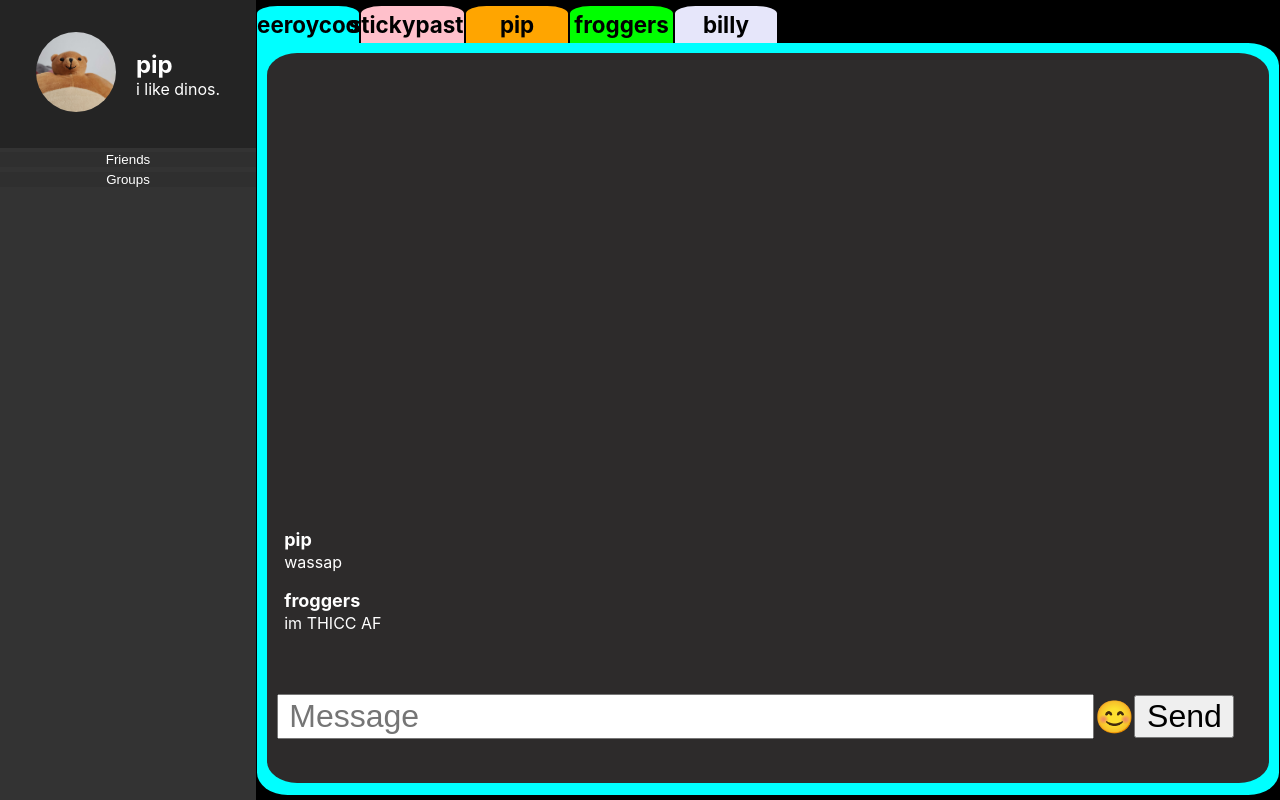
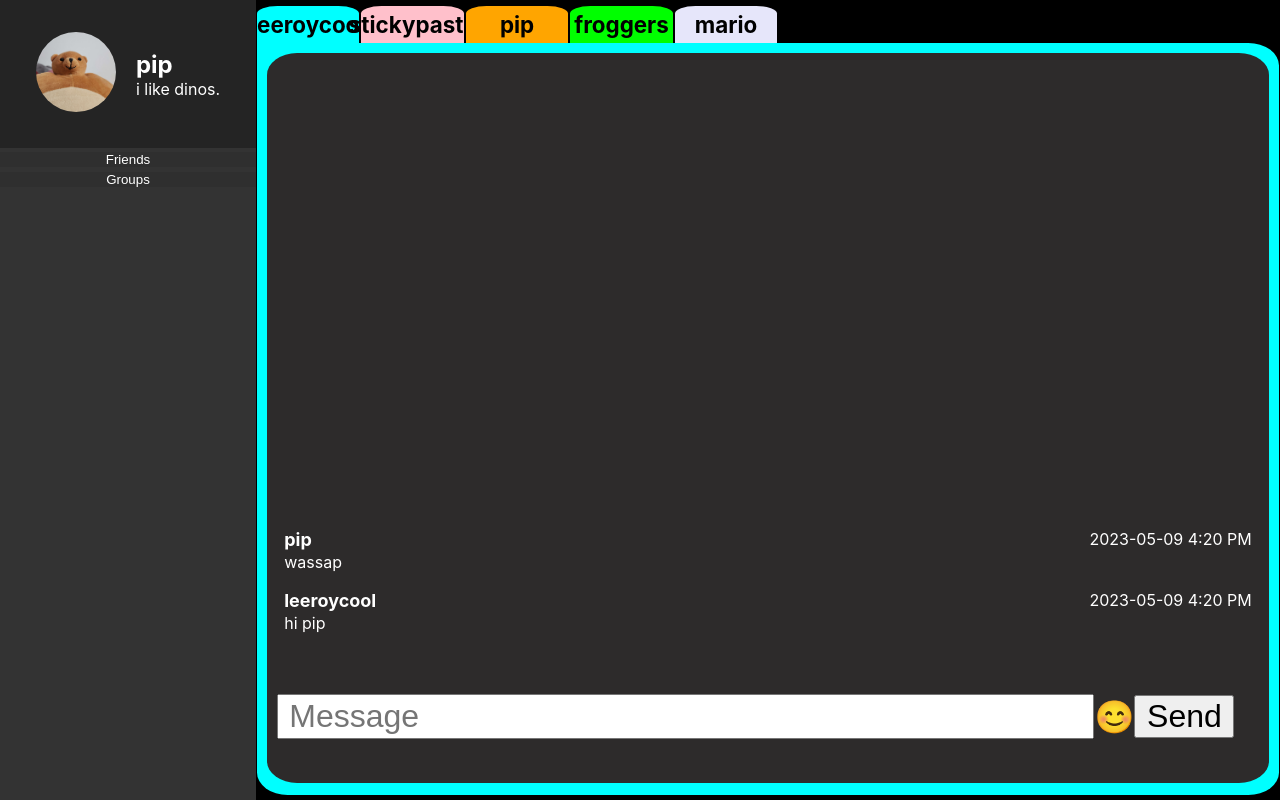
Before and after one commit to leeroygomos/blabber, a React (Create React App) app in the folder client/: page / in a window 1280 px wide. Built offline with nearby package versions, Linux system fonts and the light colour scheme.

Commit message:
updated message structure and added message scrolling

```diff
--- a/client/src/App.js
+++ b/client/src/App.js
@@ -8,7 +8,30 @@ function App() {
   // const [isConnected, setIsConnected] = useState(socket.connected);
   // const [message, setMessage] = useState('');
   // const [messages, setMessages] = useState([]);
-  const [activeChats, setActiveChats] = useState(['leeroycool','stickypasta','pip','froggers','billy'])
+  const [activeChats, setActiveChats] = useState(
+    [
+      {
+      user: 'leeroycool',
+      messages: [{username:'leeroycool', message:'hi pip', timestamp: '2023-05-09 4:20 PM'}, {username:'pip', message:'wassap', timestamp: '2023-05-09 4:20 PM'}]
+      },
+      {
+        user: 'stickypasta',
+        messages: [{username:'pip', message: 'ayo', timestamp: '2023-05-09 4:20 PM'}, {username:'stickypasta', message: 'u r so cute pip!', timestamp: '2023-05-09 4:20 PM'}, {username:'pip', message: 'ya i know :))', timestamp: '2023-05-09 4:20 PM'}]
+      },
+      {
+        user: 'pip',
+        messages: [{username:'pip', message: 'hello to myself', timestamp: '2023-05-09 4:20 PM'},{username:'pip', message: 'hello to myself', timestamp: '2023-05-09 4:20 PM'},{username:'pip', message: 'hello to myself', timestamp: '2023-05-09 4:20 PM'},{username:'pip', message: 'hello to myself', timestamp: '2023-05-09 4:20 PM'},{username:'pip', message: 'hello to myself', timestamp: '2023-05-09 4:20 PM'},{username:'pip', message: 'hello to myself', timestamp: '2023-05-09 4:20 PM'},{username:'pip', message: 'hello to myself', timestamp: '2023-05-09 4:20 PM'},{username:'pip', message: 'hello to myself', timestamp: '2023-05-09 4:20 PM'},{username:'pip', message: 'hello to myself', timestamp: '2023-05-09 4:20 PM'},{username:'pip', message: 'hello to myself', timestamp: '2023-05-09 4:20 PM'},{username:'pip', message: 'hello to myself', timestamp: '2023-05-09 4:20 PM'},{username:'pip', message: 'hello to myself', timestamp: '2023-05-09 4:20 PM'},{username:'pip', message: 'hello to myself', timestamp: '2023-05-09 4:20 PM'}]
+      },
+      {
+        user: 'froggers',
+        messages: [{username:'pip', message: 'sup dawg', timestamp: '2023-05-09 4:20 PM'}, {username:'froggers', message: 'im soo THICC', timestamp: '2023-05-09 4:20 PM'}]
+      },
+      {
+        user: 'mario',
+        messages: [{username:'pip', message: 'who tf is this?', timestamp: '2023-05-09 4:20 PM'}, {username:'mario', message: 'its a me MARIO!', timestamp: '2023-05-09 4:20 PM'}]
+      }
+    ]
+    )
 
   // useEffect(() => {
   //   function onConnect() {
--- a/client/src/components/Chat/Chat.jsx
+++ b/client/src/components/Chat/Chat.jsx
@@ -8,7 +8,7 @@ export default function Chat({activeChats}){
             {
                 activeChats.length > 0
                 ?
-                <Tabs tabNames={activeChats}/>
+                <Tabs activeChats={activeChats}/>
                 :
                 <div className='placeholder'>
                     <p>You have no friends</p>
--- a/client/src/components/Messages/Messages.css
+++ b/client/src/components/Messages/Messages.css
@@ -7,6 +7,7 @@
     height: 97%;
     border-radius: 3%;
     color: white;
+    overflow-x: hidden;
 }
 
 .messages {
@@ -19,7 +20,7 @@
 .message-item {
     display: flex;
     flex-direction: column;
-    height: 10%;
+    min-height: 10%;
     margin: 0.1%
 }
 
@@ -32,6 +33,12 @@
     margin: 1px 1rem;
 }
 
+.message-item-header {
+    display: flex;
+    flex-direction: row;
+    justify-content:space-between;
+}
+
 .message-item .user {
     font-size: large;
     font-weight: bold;
@@ -42,3 +49,19 @@
     justify-content: center;
     align-items: center;
 }
+
+::-webkit-scrollbar {
+    width: 10px;
+}
+
+::-webkit-scrollbar-track {
+    background: transparent;
+}
+
+::-webkit-scrollbar-thumb {
+    background: #888;
+}
+
+::-webkit-scrollbar-thumb:hover {
+    background: #555;
+}
--- a/client/src/components/Messages/Messages.jsx
+++ b/client/src/components/Messages/Messages.jsx
@@ -8,7 +8,7 @@ export default function Messages({messages}){
             <div className='messages'>
                 {messages.length > 0
                     ? messages.map((message) => {
-                            return <MessageItem username={message.username} message={message.msg}/>
+                            return <MessageItem username={message.username} message={message.message} timestamp={message.timestamp}/>
                         })
                     : <p className="placeholder">No messages</p>
                 }
@@ -18,10 +18,13 @@ export default function Messages({messages}){
     );
 }
 
-function MessageItem({username, message}){
+function MessageItem({username, message, timestamp}){
     return(
         <div className='message-item'>
-            <p className='user'>{username}</p>
+            <div className='message-item-header'>
+                <p className='user'>{username}</p>
+                <p className='timestamp'>{timestamp}</p>
+            </div>
             <p classname='message'>{message}</p>
         </div>
     );
--- a/client/src/components/Tabs/Tabs.jsx
+++ b/client/src/components/Tabs/Tabs.jsx
@@ -4,14 +4,14 @@ import Messages from '../Messages/Messages';
 
 const tabColors = ['aqua', 'pink', 'orange', 'lime','lavender'];
 
-export default function Tabs({tabNames}){
+export default function Tabs({activeChats}){
     const [currentTab, setCurrentTab] = useState(0);
-    const messages = [{username:'froggers', msg:'im THICC AF'}, {username:'pip', msg:'wassap'}]
+    const [messages, setMessages] = useState(activeChats[0].messages);
 
     return(
         <div className='tab'>
             <div className='tab-header-container'>
-                <TabHeader tabNames={tabNames} setCurrentTab={setCurrentTab}/>
+                <TabHeader activeChats={activeChats} setCurrentTab={setCurrentTab} setMessages={setMessages}/>
             </div>
             <div className='tab-body' style={{backgroundColor:tabColors[currentTab]}}>
                 <Messages messages={messages}/>
@@ -20,14 +20,14 @@ export default function Tabs({tabNames}){
     );
 }
 
-function TabHeader({tabNames, setCurrentTab}){
+function TabHeader({activeChats, setCurrentTab, setMessages}){
     return(
         (
-            tabNames.map((tabName, index) => {
+            activeChats.map((chat, index) => {
                 let tabColor = tabColors[index];
                 return (
-                    <div className='tab-header' style={{backgroundColor:tabColor}} onClick={() => setCurrentTab(index)}>
-                        <h1>{tabName}</h1>
+                    <div className='tab-header' style={{backgroundColor:tabColor}} onClick={() => {setCurrentTab(index); setMessages(activeChats[index].messages)}}>
+                        <h1>{chat.user}</h1>
                     </div>
                     )
                 }
```
